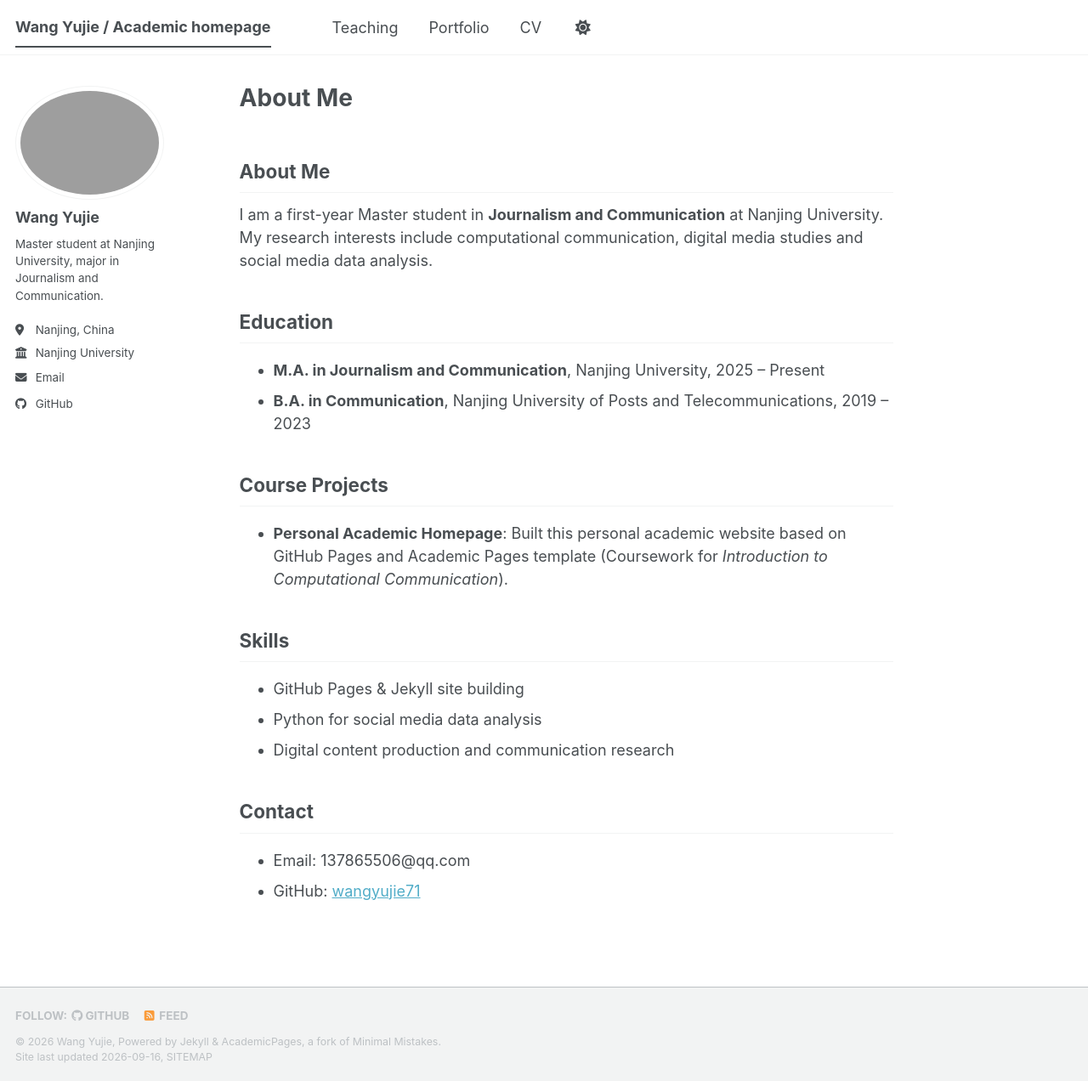
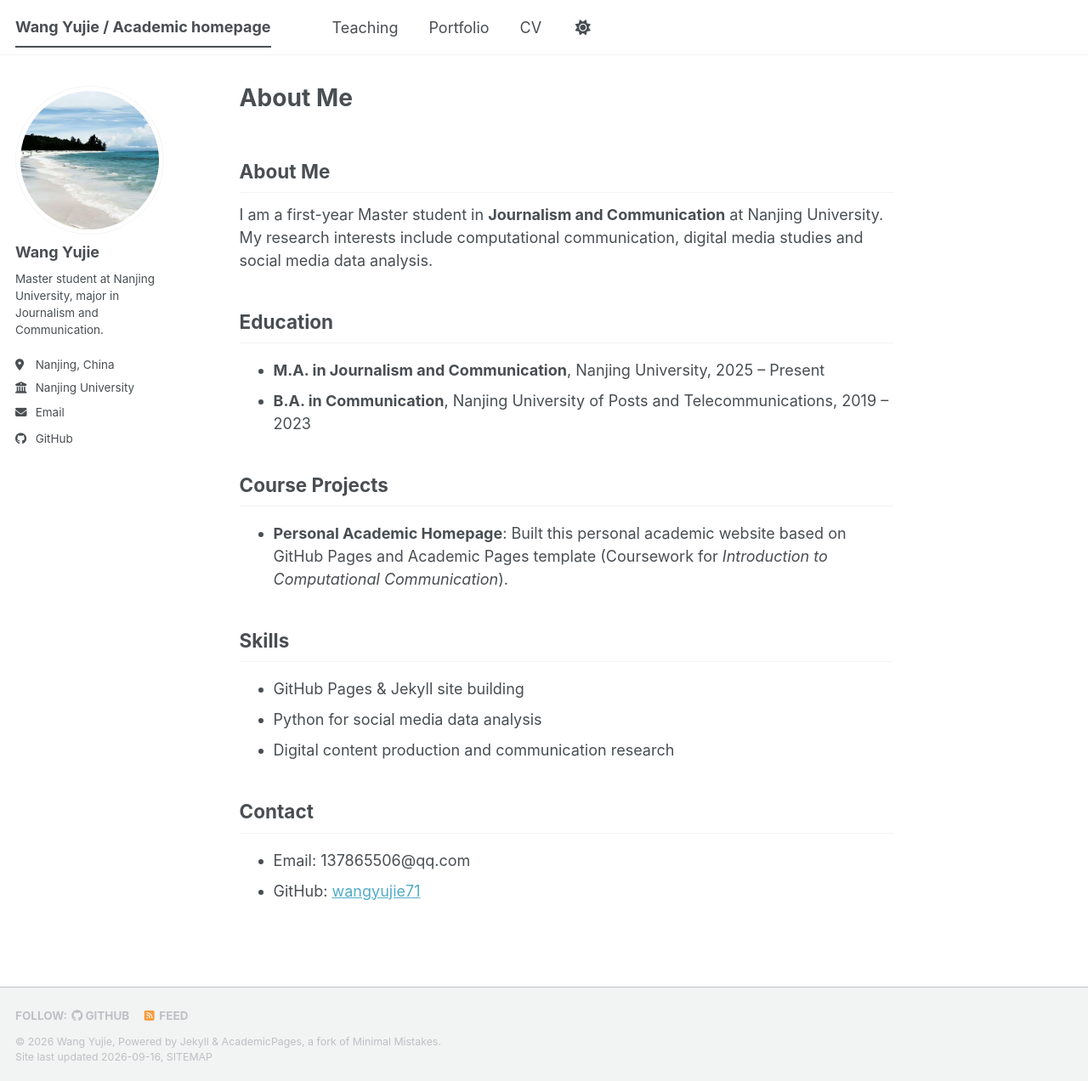
Before and after one commit to wangyujie71/wangyujie71.github.io, a Jekyll site: the page built from _pages/about.md, in a window 1280 px wide and 1272 px high. Shown: the whole window at 85% size. Built offline with Jekyll 4.4.1, drawn with Linux system fonts in a browser that asks for light colours; a style sheet for code colours, icons or effects is not loaded.

Commit message:
Update _config.yml

```diff
--- a/_config.yml
+++ b/_config.yml
@@ -23,7 +23,7 @@ repository               : "wangyujie71/wangyujie71.github.io"
 #               Additional customization can be done by editing /_includes/author-profile.html
 author:
   # Biographic information
-  avatar           : "profile123.png"
+  avatar           : "profile.png"
   name             : "Wang Yujie"
   pronouns         : # example: "she/her"
   bio              : "Master student at Nanjing University, major in Journalism and Communication."
```
